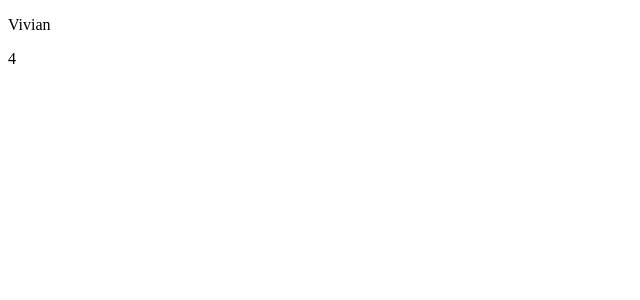
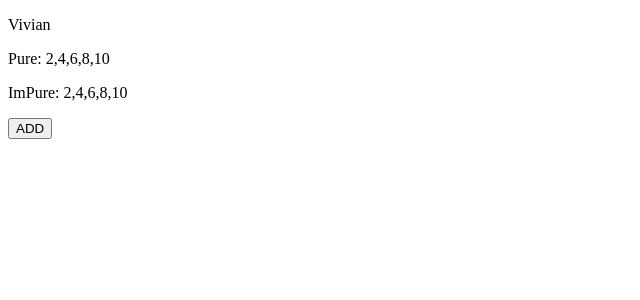
Before and after one commit to tamikaivi/-course-angular-upb, an Angular app: page / in a window 1280 px wide. Shown: the top 300 px of the page, without its empty margins (0-640 px from the left). Built offline with nearby package versions, Linux system fonts and the light colour scheme.

Commit message:
pipepureandimpure

```diff
--- a/src/app/app.component.html
+++ b/src/app/app.component.html
@@ -2,5 +2,11 @@
   Vivian
 </p>
 <p>
-  {{ 2 | expo:2 }}
+  Pure: {{ numbers | pure }}
 </p>
+
+<p>
+  ImPure: {{ numbers | impure }}
+</p>
+
+<button (click)="numbers.push(4)">ADD</button>
--- a/src/app/app.component.ts
+++ b/src/app/app.component.ts
@@ -32,8 +32,22 @@ export class AppComponent implements OnInit{
   }
  ]
 
+ numbers = [1,2,3,4,5,6,7,8,9,10];
+ auxnumber: number = 3;
+ auxxponent: number = 2;
 
  ngOnInit(){
+   console.log('Pura',this.pura(2,2));
+   console.log('Pura',this.impura(2,2));
 
   }
+
+  pura(a: number, b: number){
+    return a+b;
+  }
+  impura(a: number, b: number){
+    return a +b + Math.random();
+  }
+
+
 }
--- /dev/null
+++ b/src/app/pipes/impure.pipe.ts
@@ -0,0 +1,13 @@
+import { Pipe, PipeTransform } from '@angular/core';
+
+@Pipe({
+  name: 'impure',
+  pure: false
+})
+export class ImpurePipe implements PipeTransform {
+
+  transform(data: number[], args?: any): any {
+    return data.filter(d => d % 2 === 0);
+  }
+
+}
--- /dev/null
+++ b/src/app/pipes/pure.pipe.ts
@@ -0,0 +1,12 @@
+import { Pipe, PipeTransform } from '@angular/core';
+
+@Pipe({
+  name: 'pure'
+})
+export class PurePipe implements PipeTransform {
+
+  transform(data: number[], args?: any): any {
+    return data.filter(d => d % 2 === 0);
+  }
+
+}
```
Also changed, not shown: src/app/app.module.ts (+5 -2 lines).
